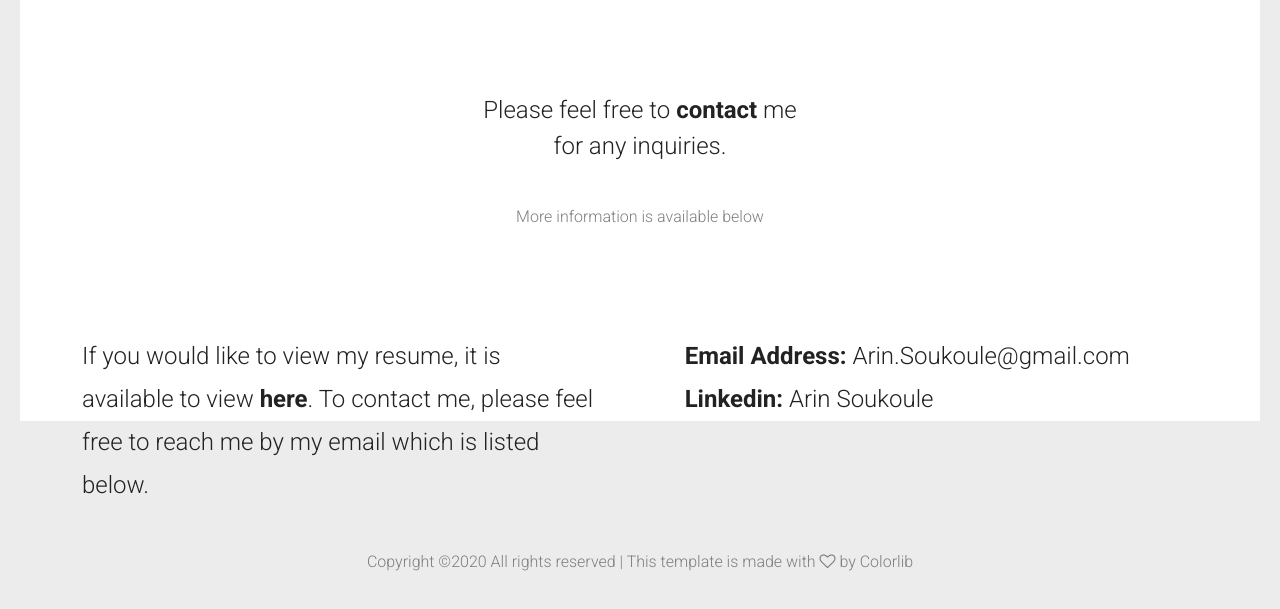
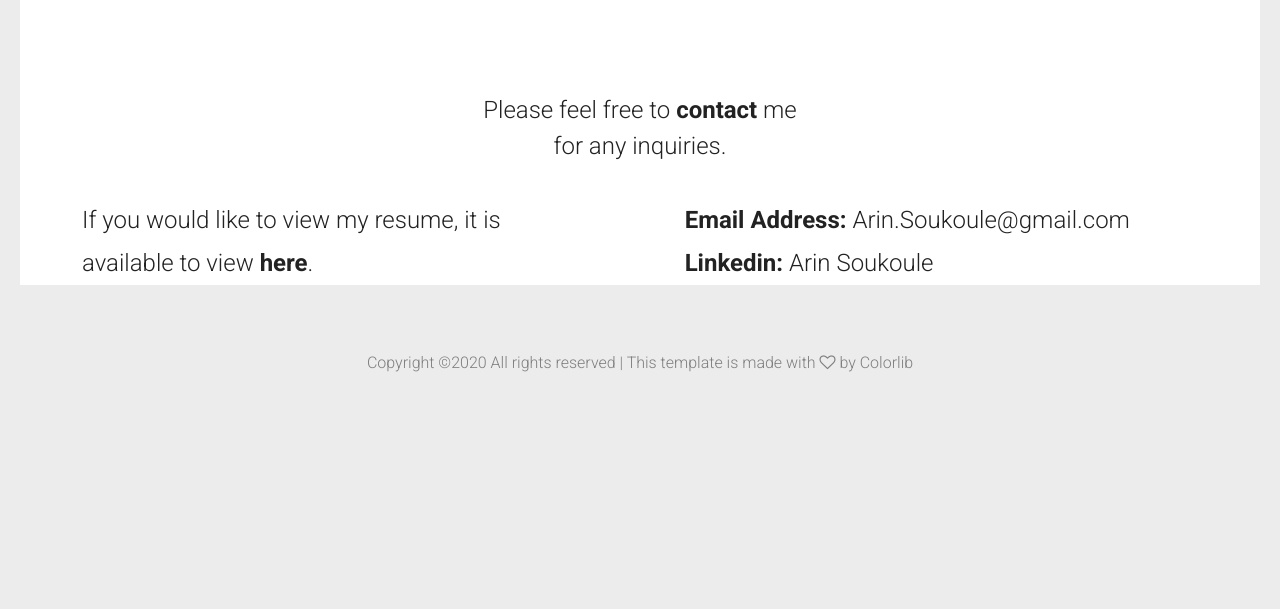
Before and after one commit to Arinsoukoule/portfolio-website-v1, a plain HTML site: page contact.html in a window 1280 px wide. Shown: the part 217-826 px from the top of the page. After the commit the page ends 800 px from the top, so only its background shows below. Drawn offline with Linux system fonts and the light colour scheme.

Commit message:
Add files via upload

```diff
--- a/contact.html
+++ b/contact.html
@@ -78,13 +78,12 @@
                     <h1 class="entry-title">
                         Please feel free to <b>contact</b> me<br> for any inquiries.
                     </h1>
-                    <p class="page-desc">More information is available below</p>
                 </div>
 
                 <article>
                     <div class="content-1170 center-relative">
                         <div class="one_half ">
-                            If you would like to view my resume, it is available to view <a href="https://drive.google.com/open?id=1ASt2j6LDycw4v6Onq0Y0bLFGQtNQsQyu" target="_blank"><b>here</b>.</a>  To contact me, please feel free to reach me by my email which is listed below. </div>
+                            If you would like to view my resume, it is available to view <a href="https://drive.google.com/open?id=1ASt2j6LDycw4v6Onq0Y0bLFGQtNQsQyu" target="_blank"><b>here</b>.</a>  </div>
                                 <b>Email Address:</b>&nbsp;Arin.Soukoule@gmail.com <br>
                          <b>Linkedin:</b>&nbsp;Arin Soukoule<br>
 
```
